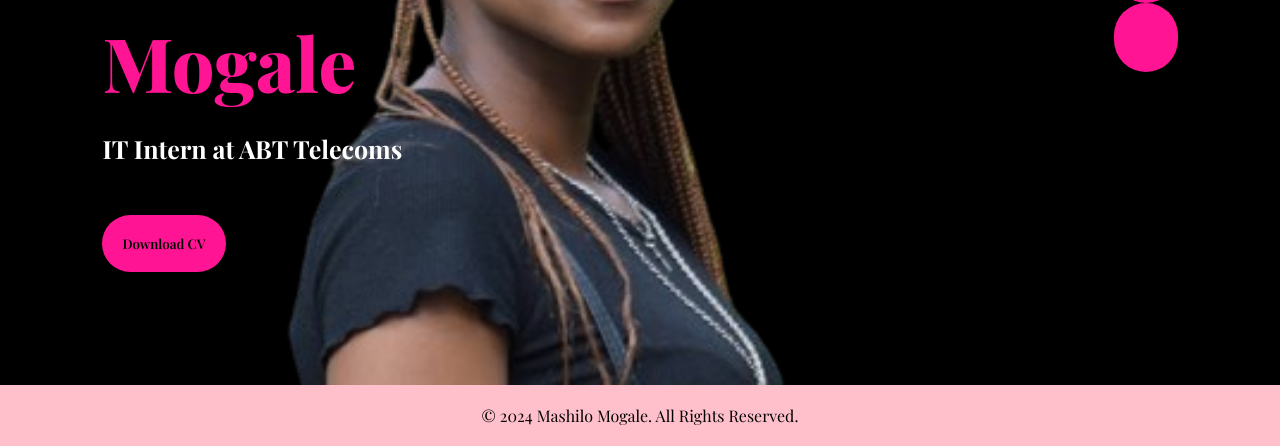
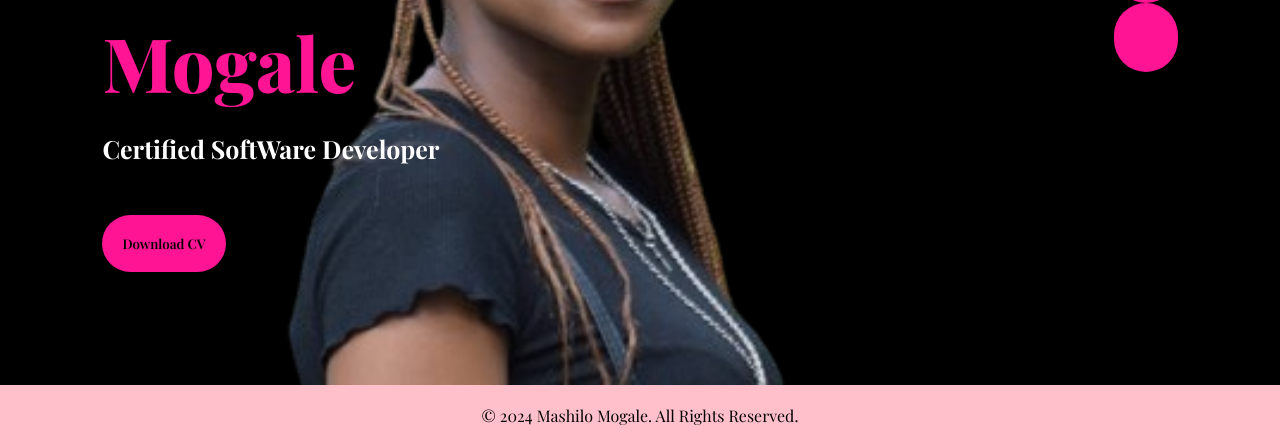
Before and after one commit to Mogale-Mashilo/myportfolio, a plain HTML site: page index.html in a window 1280 px wide. Shown: the part 415-861 px from the top of the page. Drawn offline with nearby package versions, Linux system fonts and the light colour scheme; some icons are missing; a web font is replaced by a local one.

Commit message:
Update index.html

```diff
--- a/index.html
+++ b/index.html
@@ -45,7 +45,7 @@
 	  <div class="text">
         <h4> Hello,  I am</h4>
 	  <h1> Mashilo <span>Mogale</span><h1>
-	  <h3> IT Intern at ABT Telecoms </h3>
+	  <h3> Certified SoftWare Developer </h3>
 	  <button onclick="window.open('./Mogale-Sharo.pdf' )">Download CV</button>
       </div>
       <div class="side-footer">
```
